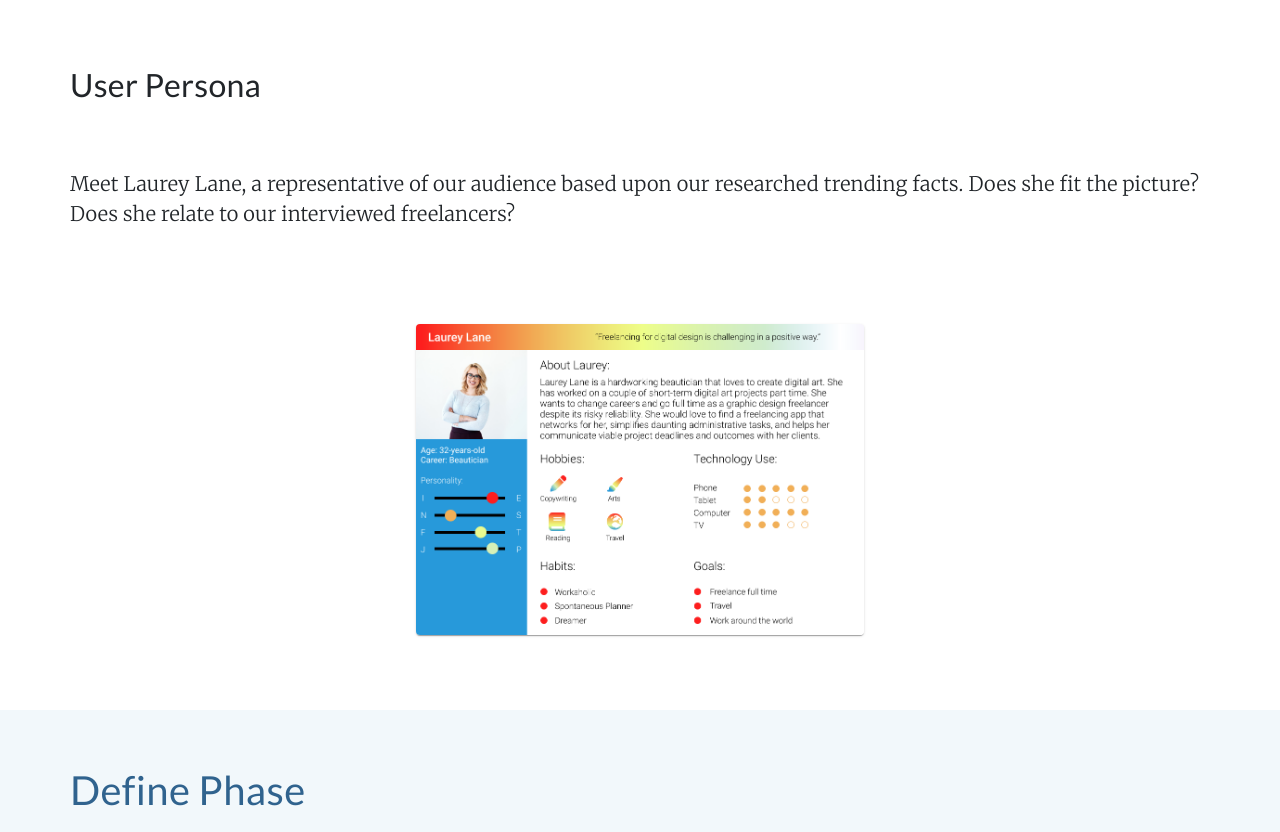
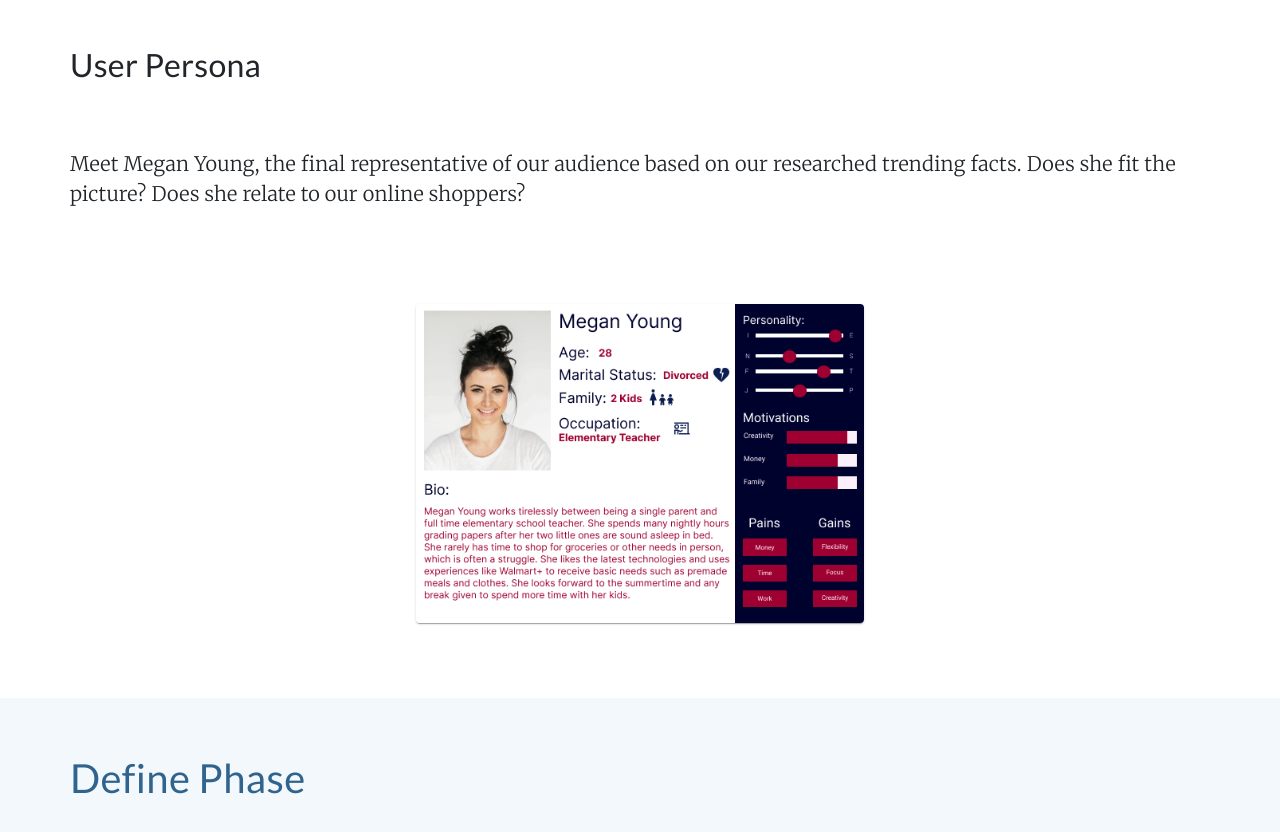
Before and after one commit to aubreyjonescreatives/ux-ui-portfolio, a React (Create React App) app: page /appareldesignscasestudy in a window 1280 px wide. Shown: the part 5560-6392 px from the top of the page. Built offline with nearby package versions, Linux system fonts and the light colour scheme.

Commit message:
added final user persona

```diff
--- a/src/Pages/ApparelDesigns.js
+++ b/src/Pages/ApparelDesigns.js
@@ -9,7 +9,7 @@ import Link from '@mui/material/Link';
 // import List from '@mui/material/List';
 // import ListItem from '@mui/material/ListItem';
 import ProtoPersonaJake from '../Images/appareldesigns/protopersonajake.png';
-import UserPersona from '../Images/catwalkcompany/images/userpersona.png'
+import UserPersona from '../Images/appareldesigns/userpersonameg.png';
 import JourneyMap from '../Images/catwalkcompany/images/journeymap.png';
 //import CompetitorAnalysis from '../Images/catwalkcompany/images/competitoranalysis.png';
 import tshirtDesigns from '../Images/appareldesigns/tshirtdesigns.png';
@@ -18,7 +18,7 @@ import ZoomedInAffinityDiagram from '../Images/appareldesigns/research/zoomedina
 import FeaturePrioritization from '../Images/catwalkcompany/images/FeaturePrioritizationMatrix.jpg';
 import Sitemap from '../Images/catwalkcompany/images/catwalkcositemap.jpg';
 import ValuePropositionCanvas from '../Images/catwalkcompany/images/CatwalkCoValuePropositionCanvas.png'
-import EmpathyMap from '../Images/catwalkcompany/images/empathymap.png';
+import EmpathyMap from '../Images/appareldesigns/research/empathymap.png';
 import ILikeIWishWhatIf from '../Images/catwalkcompany/images/ilikeiwishwhatif.png'
 import UserScenario from '../Images/catwalkcompany/images/userscenario.png';
 import UserFlow from '../Images/catwalkcompany/images/catwalkcouserflow.png';
@@ -714,7 +714,9 @@ gather information on what they heard, said, thought, and did throughout their u
 <Typography sx={titleB}>User Persona</Typography>
 
 
-<Typography sx={paragraphB}>Meet Laurey Lane, a representative of our audience based upon our researched trending facts. Does she fit the picture? Does she relate to our interviewed freelancers?</Typography>
+<Typography sx={paragraphB}>Meet Megan Young, the final representative of our audience
+based on our researched trending facts. Does she fit the picture? Does she relate to our online
+shoppers?</Typography>
 
 
 <Card sx={imageStylesB}>
```
Also changed, not shown: src/Images/appareldesigns/research/empathymap.png, src/Images/appareldesigns/userpersonameg.png.
